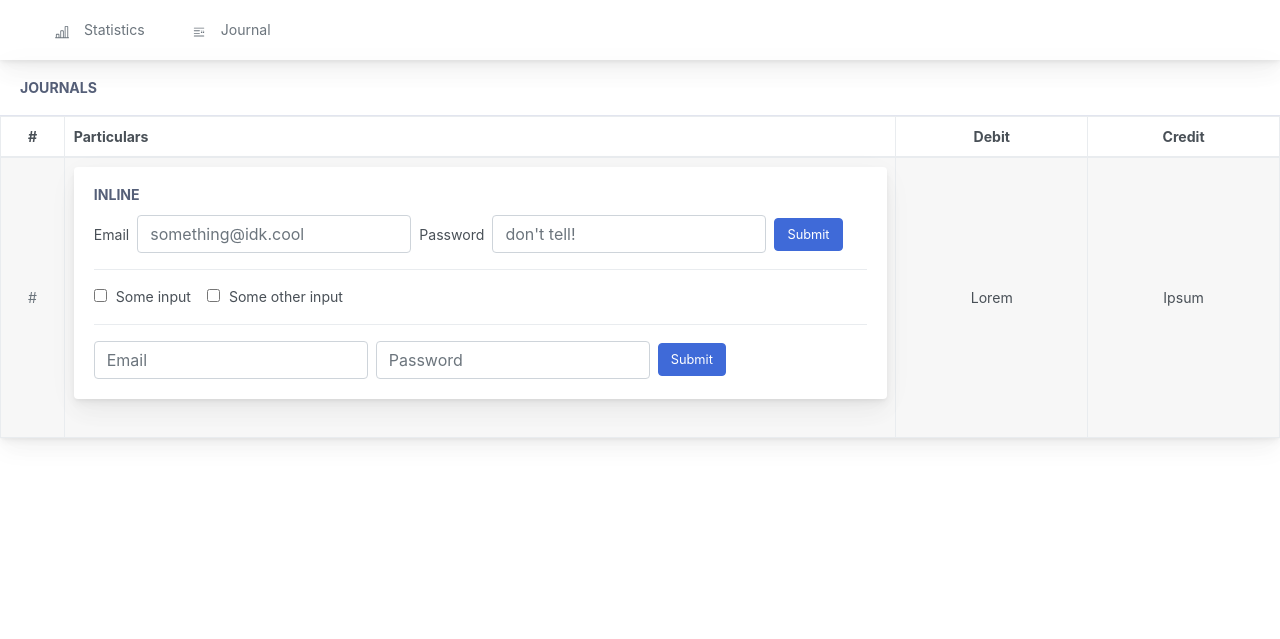
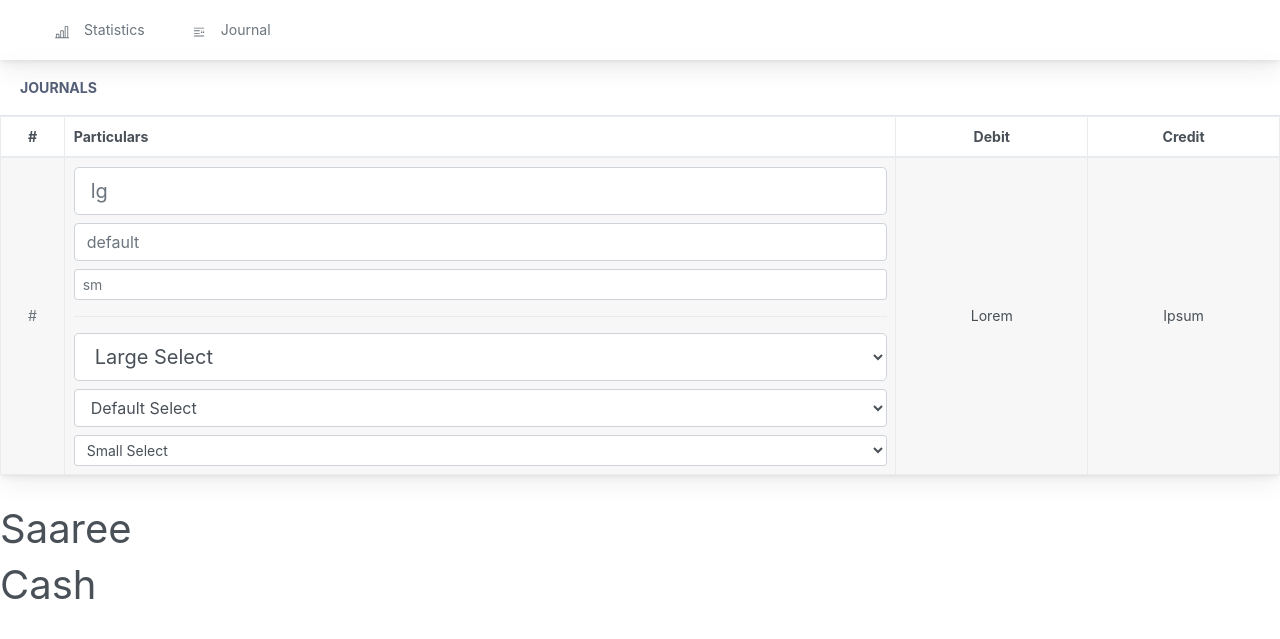
Before and after one commit to BadLegend1609/exp-cal, a Django app: page /journal in a window 1280 px wide. Shown: the top 639 px of the page. Run offline with Django 3.2, Linux system fonts and the light colour scheme; data comes from the database, SQL or seed files in the repository; some libraries are stand-ins or nearby versions.

Commit message:
bkp commit

```diff
--- a/exp/admin.py
+++ b/exp/admin.py
@@ -1,7 +1,9 @@
 from django.contrib import admin
 
 # Register your models here.
-from .models import Acc, Details
+from .models import Acc, Detail, Debit, Credit
 
 admin.site.register(Acc)
-admin.site.register(Details)
+admin.site.register(Detail)
+admin.site.register(Debit)
+admin.site.register(Credit)
--- a/exp/models.py
+++ b/exp/models.py
@@ -9,7 +9,7 @@ class Acc(models.Model):
     def __str__(self):
         return self.name
 
-class Details(models.Model):
+class Detail(models.Model):
     name = models.ForeignKey(Acc, on_delete=models.CASCADE)
     CHOICES = [
         ('P', 'Payable'),
@@ -19,3 +19,21 @@ class Details(models.Model):
     status = models.CharField(max_length=1, choices=CHOICES, default='C')
     date = models.DateTimeField()
     location = models.CharField(max_length=300)
+
+    def __str__(self):
+        return str(self.name) + " " + self.status
+
+
+class Debit(models.Model):
+    acc = models.ForeignKey(Acc, on_delete=models.CASCADE)
+    debit_amt = models.IntegerField(default=0)
+
+    def __str__(self):
+        return str(self.acc)
+
+class Credit(models.Model):
+    acc = models.ForeignKey(Acc, on_delete=models.CASCADE)
+    credit_amt = models.IntegerField(default=0)
+
+    def __str__(self):
+        return str(self.acc)
--- a/exp/templates/journal.html
+++ b/exp/templates/journal.html
@@ -19,31 +19,21 @@
                         <tr>
                             <td class="text-center text-muted">#{{i.id}}</td>
                             <td>
-                                <div class="main-card mb-3 card">
-                                    <div class="card-body"><h5 class="card-title">Inline</h5>
-                                        <div>
-                                            <form class="form-inline">
-                                                <div class="mb-2 mr-sm-2 mb-sm-0 position-relative form-group"><label for="exampleEmail22" class="mr-sm-2">Email</label><input name="email" id="exampleEmail22" placeholder="something@idk.cool" type="email"
-                                                                                                                                                                               class="form-control"></div>
-                                                <div class="mb-2 mr-sm-2 mb-sm-0 position-relative form-group"><label for="examplePassword22" class="mr-sm-2">Password</label><input name="password" id="examplePassword22" placeholder="don't tell!" type="password"
-                                                                                                                                                                                     class="form-control"></div>
-                                                <button class="btn btn-primary">Submit</button>
-                                            </form>
-                                            <div class="divider"></div>
-                                            <form class="">
-                                                <div class="position-relative form-check form-check-inline"><label class="form-check-label"><input type="checkbox" class="form-check-input"> Some input</label></div>
-                                                <div class="position-relative form-check form-check-inline"><label class="form-check-label"><input type="checkbox" class="form-check-input"> Some other input</label></div>
-                                            </form>
-                                            <div class="divider"></div>
-                                            <form class="form-inline">
-                                                <div class="position-relative form-group"><label for="exampleEmail33" class="sr-only">Email</label><input name="email" id="exampleEmail33" placeholder="Email" type="email" class="mr-2 form-control"></div>
-                                                <div class="position-relative form-group"><label for="examplePassword44" class="sr-only">Password</label><input name="password" id="examplePassword44" placeholder="Password" type="password"
-                                                                                                                                                                class="mr-2 form-control"></div>
-                                                <button class="btn btn-primary">Submit</button>
-                                            </form>
-                                        </div>
-                                    </div>
-                                </div>
+                                <form class="">
+                                    <input placeholder="lg" type="text" class="mb-2 form-control-lg form-control">
+                                    <input placeholder="default" type="text" class="mb-2 form-control">
+                                    <input placeholder="sm" type="text" class="mb-2 form-control-sm form-control">
+                                    <div class="divider"></div>
+                                    <select class="mb-2 form-control-lg form-control">
+                                        <option>Large Select</option>
+                                    </select>
+                                    <select class="mb-2 form-control">
+                                        <option>Default Select</option>
+                                    </select>
+                                    <select class="form-control-sm form-control">
+                                        <option>Small Select</option>
+                                    </select>
+                                </form>
                             </td>
                             <td class="text-center">
                                 Lorem
@@ -58,4 +48,13 @@
         </div>
     </div>
 </div>
+
+{% for i in debit_obj %}
+<h1>{{i}}</h1>
+{% endfor %}
+
+{% for i in credit_obj %}
+<h1>{{i}}</h1>
+{% endfor %}
+
 {% endblock %}
--- a/exp/views.py
+++ b/exp/views.py
@@ -1,6 +1,6 @@
 from django.shortcuts import render
 from django.http import HttpResponse
-from .models import Acc, Details
+from .models import Acc, Detail, Debit, Credit
 
 # Create your views here.
 
@@ -9,7 +9,7 @@ from .models import Acc, Details
 #sites
 def index(request):
     acc_objects = Acc.objects.all()
-    acc_details = Details.objects.all()
+    acc_details = Detail.objects.all()
     context = {
         'acc_objects' : acc_objects,
         'acc_details' : acc_details
@@ -17,4 +17,10 @@ def index(request):
     return render(request, "index.html", context)
 
 def journal(request):
-    return render(request, "journal.html")
+    debit = Debit.objects.all()
+    credit = Credit.objects.all()
+    context = {
+        'debit_obj' : debit,
+        'credit_obj' : credit
+    }
+    return render(request, "journal.html", context)
```
Also changed, not shown: db.sqlite3, exp/migrations/0003_credit_debit_journal.py (added), exp/migrations/0004_auto_20201115_1601.py (added), exp/migrations/0005_auto_20201115_1603.py (added), 1 other file.
